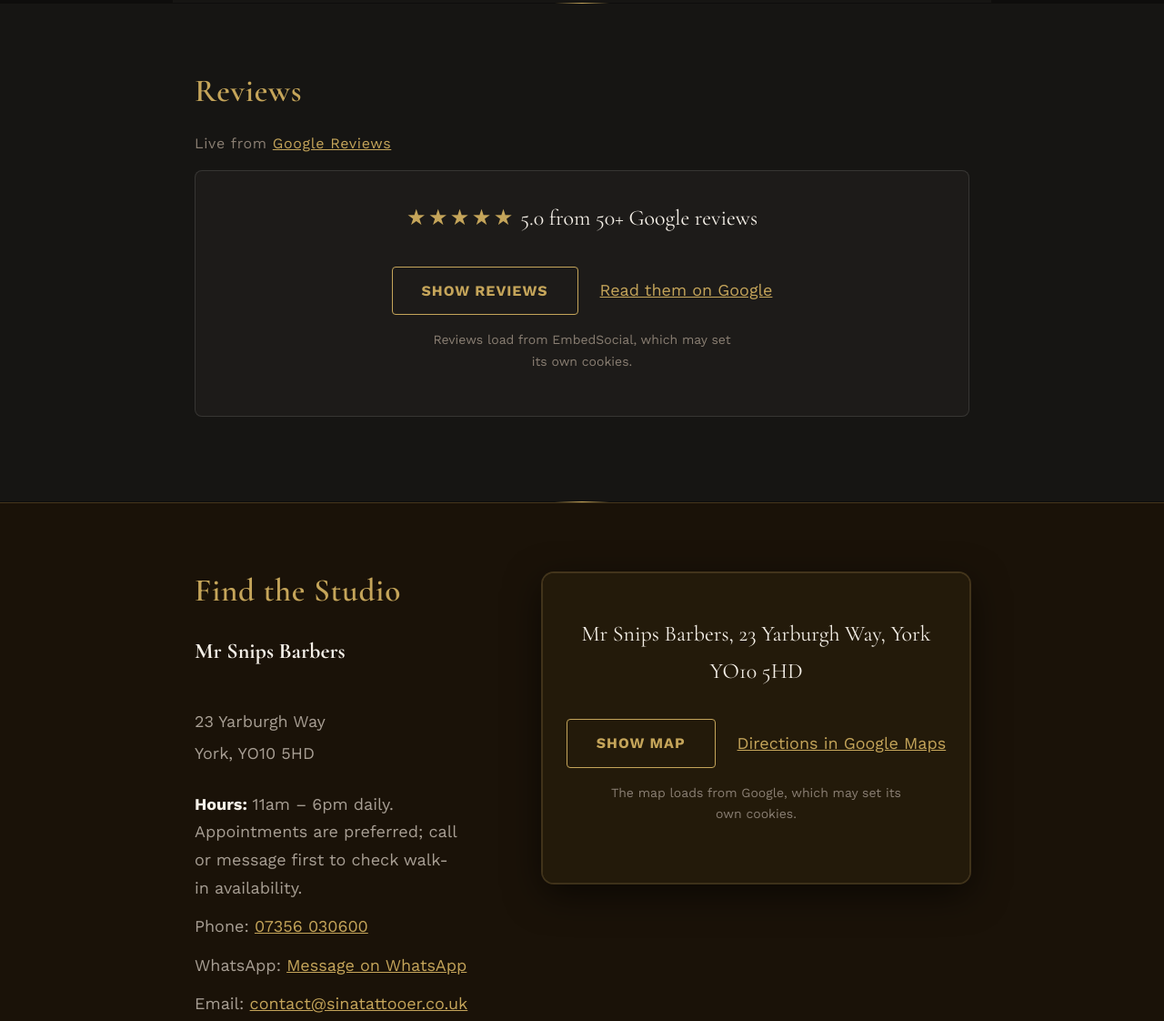
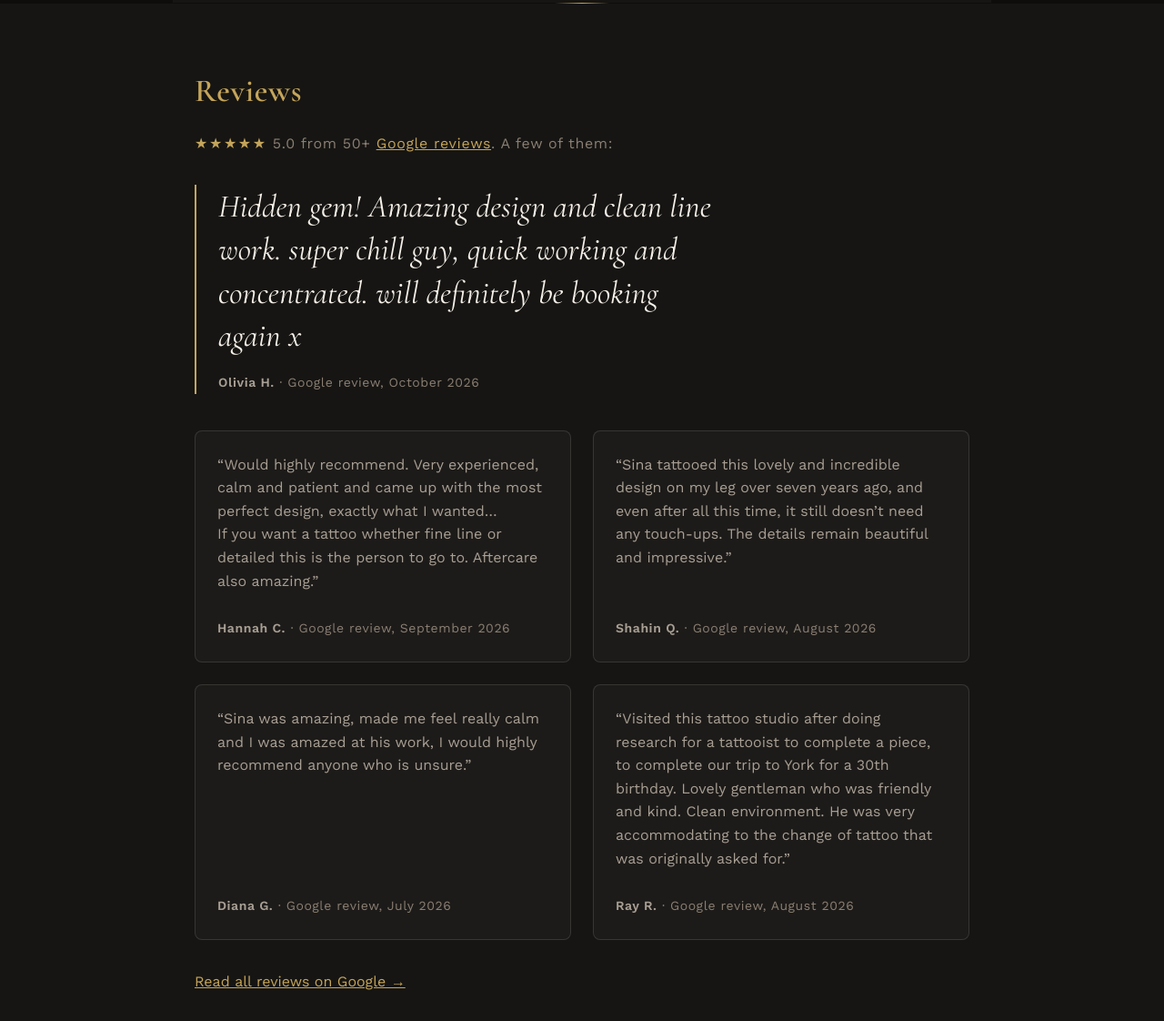
Before and after one commit to uniProject123/sinatattooer-website, a plain HTML site: page index.html in a window 1280 px wide. Shown: the part 6421-7543 px from the top of the page at 91% size. Drawn offline with Linux system fonts and the light colour scheme; a script that the page names is missing.

Commit message:
Show hand-picked Google reviews as static HTML
The reviews section only had the EmbedSocial widget, which now loads on
click (it sets YouTube cookies). Five verbatim Google reviews are now in
the page itself: Olivia as a featured quote; Hannah, Shahin, Diana and Ray
as cards. Crawlers, AI assistants and visitors who never click see them,
and llms.txt gets a "What Clients Say" section. No Review schema, since
Google ignores self-serving review markup for a business's own site.

Co-Authored-By: Claude Opus 5.5 <noreply@anthropic.com>

```diff
--- a/index.html
+++ b/index.html
@@ -147,7 +147,7 @@
 
 
   <link rel="manifest" href="/manifest.json" />
-  <link rel="stylesheet" href="style.css?v=20261121c" />
+  <link rel="stylesheet" href="style.css?v=20261121d" />
 </head>
 
 <body id="top">
@@ -531,19 +531,52 @@
 
     <hr class="section-divider" aria-hidden="true" />
 
-    <!-- Reviews: Live Google Reviews via EmbedSocial -->
-    <section class="reviews reveal">
+    <!-- Reviews: hand-picked Google reviews as static HTML (verbatim; "&hellip;" marks cuts).
+         Live EmbedSocial widget below loads on click. No Review schema: Google ignores self-serving review markup. -->
+    <section class="reviews reveal" id="reviews">
       <div class="container">
         <h2>Reviews</h2>
-        <p class="reviews-sub">Live from <a href="https://g.page/r/CVRKmF0wOcODEAE/review" target="_blank"
-            rel="noopener noreferrer">Google Reviews</a></p>
+        <p class="reviews-sub"><span aria-hidden="true">&#9733;&#9733;&#9733;&#9733;&#9733;</span> 5.0 from 50+
+          <a href="https://maps.google.com/?cid=9494495319318612564" target="_blank" rel="noopener noreferrer">Google reviews</a>. A few of them:</p>
+        <figure class="review-feature">
+          <blockquote><p>Hidden gem! Amazing design and clean line work. super chill guy, quick working and concentrated.
+              will definitely be booking again x</p></blockquote>
+          <figcaption><strong>Olivia H.</strong> &middot; Google review, October 2026</figcaption>
+        </figure>
+        <ul class="review-cards" role="list">
+          <li>
+            <figure class="review-card">
+              <blockquote><p>Would highly recommend. Very experienced, calm and patient and came up with the most perfect design, exactly what I wanted&hellip; If you want a tattoo whether fine line or detailed this is the person to go to. Aftercare also amazing.</p></blockquote>
+              <figcaption><strong>Hannah C.</strong> &middot; Google review, September 2026</figcaption>
+            </figure>
+          </li>
+          <li>
+            <figure class="review-card">
+              <blockquote><p>Sina tattooed this lovely and incredible design on my leg over seven years ago, and even after all this time, it still doesn&rsquo;t need any touch-ups. The details remain beautiful and impressive.</p></blockquote>
+              <figcaption><strong>Shahin Q.</strong> &middot; Google review, August 2026</figcaption>
+            </figure>
+          </li>
+          <li>
+            <figure class="review-card">
+              <blockquote><p>Sina was amazing, made me feel really calm and I was amazed at his work, I would highly recommend anyone who is unsure.</p></blockquote>
+              <figcaption><strong>Diana G.</strong> &middot; Google review, July 2026</figcaption>
+            </figure>
+          </li>
+          <li>
+            <figure class="review-card">
+              <blockquote><p>Visited this tattoo studio after doing research for a tattooist to complete a piece, to complete our trip to York for a 30th birthday. Lovely gentleman who was friendly and kind. Clean environment. He was very accommodating to the change of tattoo that was originally asked for.</p></blockquote>
+              <figcaption><strong>Ray R.</strong> &middot; Google review, August 2026</figcaption>
+            </figure>
+          </li>
+        </ul>
+        <p class="reviews-all"><a href="https://maps.google.com/?cid=9494495319318612564" target="_blank" rel="noopener noreferrer" data-cta="reviews-google">Read
+            all reviews on Google &rarr;</a></p>
       </div>
       <div class="reviews-widget-wrapper reviews-widget-wrapper--gated">
         <div class="embed-gate">
-          <p class="embed-gate-title"><span aria-hidden="true">&#9733;&#9733;&#9733;&#9733;&#9733;</span> 5.0 from 50+ Google reviews</p>
+          <p class="embed-gate-title">The latest reviews, live from Google</p>
           <div class="embed-gate-actions">
-            <button type="button" class="btn-instagram" data-embed-load="reviews">Show reviews</button>
-            <a href="https://maps.google.com/?cid=9494495319318612564" target="_blank" rel="noopener noreferrer">Read them on Google</a>
+            <button type="button" class="btn-instagram" data-embed-load="reviews">Show live reviews</button>
           </div>
           <p class="embed-gate-note">Reviews load from EmbedSocial, which may set its own cookies.</p>
         </div>
--- a/style.css
+++ b/style.css
@@ -669,6 +669,69 @@ behold-widget {
 
 .reviews-sub a {
   color: var(--color-accent);
+}
+
+.reviews-sub span { color: var(--color-accent); letter-spacing: 0.1em; }
+
+/* Static review quotes */
+.review-feature {
+  margin: var(--space-8) 0 var(--space-10);
+  padding-left: var(--space-6);
+  border-left: 2px solid var(--color-accent);
+}
+
+.review-feature blockquote p {
+  font-family: var(--font-display);
+  font-size: var(--text-xl);
+  font-style: italic;
+  line-height: 1.35;
+  color: var(--color-text);
+  max-width: 36ch;
+}
+
+.review-feature figcaption,
+.review-card figcaption {
+  margin-top: var(--space-3);
+  font-size: var(--text-xs);
+  letter-spacing: 0.04em;
+  color: var(--color-text-faint);
+}
+
+.review-feature figcaption strong,
+.review-card figcaption strong { color: var(--color-text-muted); font-weight: 600; }
+
+.review-cards {
+  display: grid;
+  grid-template-columns: repeat(auto-fit, minmax(min(100%, 340px), 1fr));
+  gap: var(--space-6);
+  list-style: none;
+  padding: 0;
+}
+
+.review-card {
+  height: 100%;
+  margin: 0;
+  display: flex;
+  flex-direction: column;
+  justify-content: space-between;
+  padding: var(--space-6);
+  background: var(--color-surface-2);
+  border: 1px solid var(--color-border);
+  border-radius: var(--radius-md);
+}
+
+.review-card blockquote p {
+  font-size: var(--text-sm);
+  line-height: 1.6;
+  color: var(--color-text-muted);
+}
+
+.review-card blockquote p::before { content: '\201C'; }
+.review-card blockquote p::after { content: '\201D'; }
+
+.reviews-all {
+  margin: var(--space-8) 0 var(--space-10);
+  font-size: var(--text-sm);
 }
 
 .reviews-widget-wrapper {
```
Also changed, not shown: 404.html (+1 -1 lines), blackwork-tattoos-york.html (+1 -1 lines), cover-up-tattoos-york.html (+1 -1 lines), fineline-tattoos-york.html (+1 -1 lines), geometric-tattoos-york.html (+1 -1 lines), oldschool-tattoos-york.html (+1 -1 lines), portfolio.html (+1 -1 lines), privacy.html (+1 -1 lines), tattoo-aftercare.html (+1 -1 lines), tattoo-preparation.html (+1 -1 lines), thank-you.html (+1 -1 lines), watercolour-tattoos-york.html (+1 -1 lines), llms.txt.
